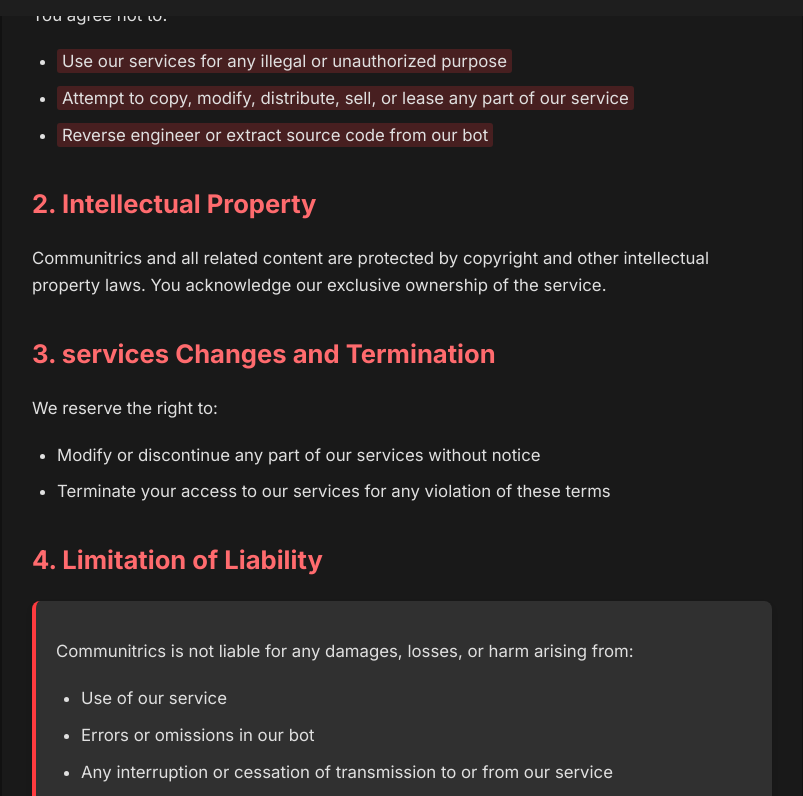
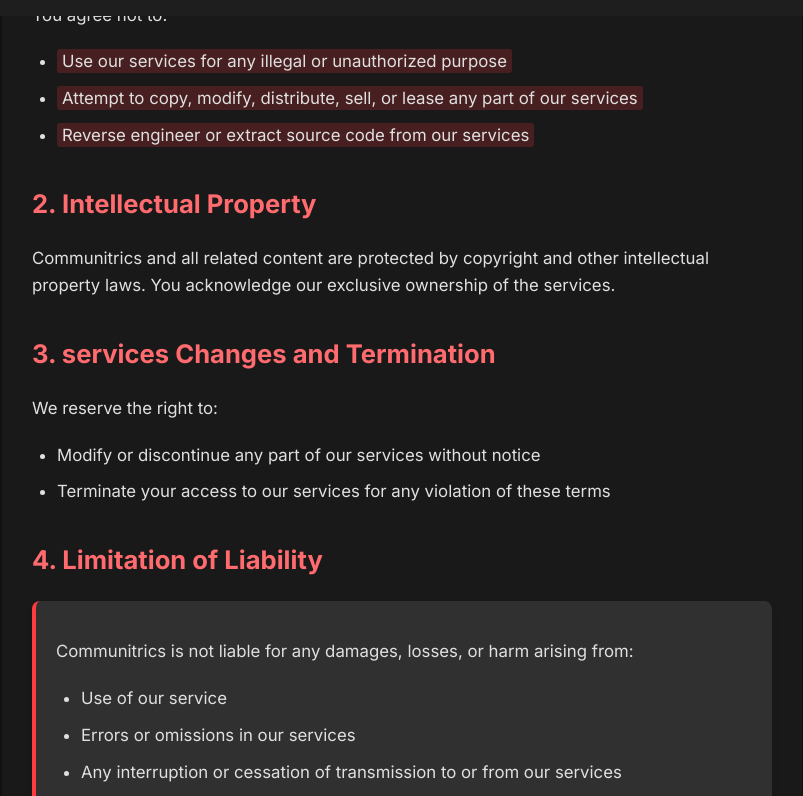
Before and after one commit to charlie-ashford/terms, a plain HTML site: page index.html in a window 1280 px wide. Shown: the part 784-1580 px from the top of the page, without its empty margins (238-1041 px from the left). Drawn offline with Linux system fonts and the light colour scheme.

Commit message:
Update index.html

```diff
--- a/index.html
+++ b/index.html
@@ -354,7 +354,7 @@
         <ul>
           <li>
             <a href="#" class="active" onclick="showSection(event, 'terms')"
-              >Terms of Service</a
+              >Terms of</a
             >
           </li>
           <li>
@@ -396,12 +396,12 @@
           <li>
             <span class="highlight"
               >Attempt to copy, modify, distribute, sell, or lease any part of
-              our service</span
+              our services</span
             >
           </li>
           <li>
             <span class="highlight"
-              >Reverse engineer or extract source code from our bot</span
+              >Reverse engineer or extract source code from our services</span
             >
           </li>
         </ul>
@@ -410,7 +410,7 @@
         <p>
           Communitrics and all related content are protected by copyright and
           other intellectual property laws. You acknowledge our exclusive
-          ownership of the service.
+          ownership of the services.
         </p>
 
         <h3>3. services Changes and Termination</h3>
@@ -431,10 +431,10 @@
           </p>
           <ul>
             <li>Use of our service</li>
-            <li>Errors or omissions in our bot</li>
+            <li>Errors or omissions in our services</li>
             <li>
               Any interruption or cessation of transmission to or from our
-              service
+              services
             </li>
           </ul>
         </div>
@@ -451,7 +451,7 @@
           general information purposes only. Communitrics does not warrant or
           make any representations concerning the accuracy, likely results, or
           reliability of the use of the materials on this website, or otherwise
-          relating to such materials or on any resources linked to our bot.
+          relating to such materials or on any resources linked to our services.
         </p>
 
         <h3>7. External Links</h3>
@@ -511,7 +511,7 @@
         policies. After following a link to any third-party content, you should
         read their posted privacy policy information about how they collect and
         use personal information. <br /><br />This Privacy Policy does not apply
-        to any of your activities after you leave our bot.
+        to any of your activities after you leave our services.
 
         <h3>1. Information Collection</h3>
         <p>We collect two types of information:</p>
```
